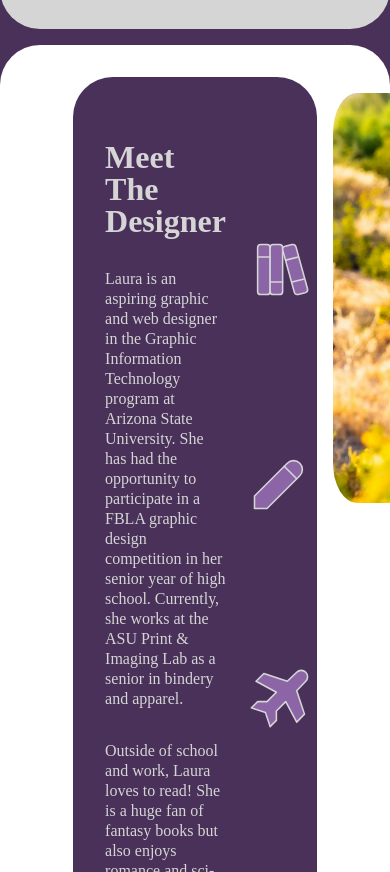
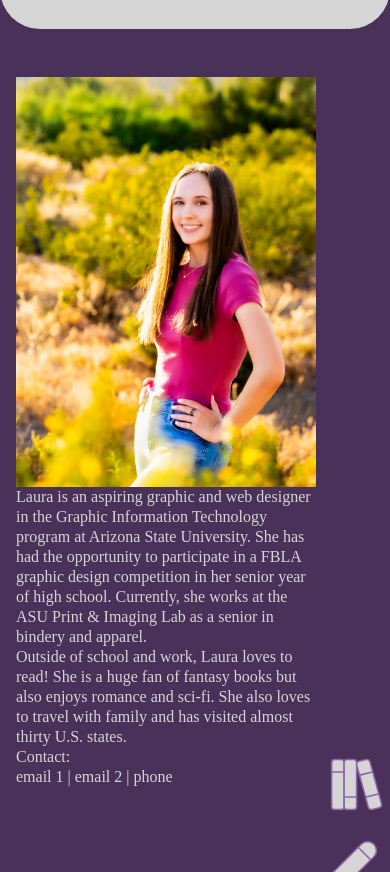
Before and after one commit to larichte/lardesigns.portfolio, a plain HTML site: page index.html in a window 390 px wide. Shown: the part 163-1035 px from the top of the page. Drawn offline with Linux system fonts and the light colour scheme.

Commit message:
made the bio an aside
made the bio an aside

```diff
--- a/index.html
+++ b/index.html
@@ -24,8 +24,7 @@
         </nav>
     </header>
 
-    <main>
-        <section id="bio">
+    <aside id="bio">
             <h2>Meet The Designer</h2>
             <img src="images/bio.jpg" alt="picture of Laura Richter" width="300px">
             <!--Add a bio here about college and design passion.-->
@@ -40,8 +39,8 @@
             width="75"
             height="75"
             viewBox="0 0 24 24"
-            fill="#8C65A6"
-            stroke="#D6D5D6"
+            fill="#D6D5D6"
+            stroke="#8C65A6"
             stroke-width=".5"
             stroke-linecap="round"
             stroke-linejoin="round"
@@ -60,8 +59,8 @@
             width="75"
             height="75"
             viewBox="0 0 24 24"
-            fill="#8C65A6"
-            stroke="#D6D5D6"
+            fill="#D6D5D6"
+            stroke="#8C65A6"
             stroke-width=".5"
             stroke-linecap="round"
             stroke-linejoin="round"
@@ -75,8 +74,8 @@
             width="75"
             height="75"
             viewBox="0 0 24 24"
-            fill="#8C65A6"
-            stroke="#D6D5D6"
+            fill="#D6D5D6"
+            stroke="#8C65A6"
             stroke-width=".5"
             stroke-linecap="round"
             stroke-linejoin="round"
@@ -89,8 +88,8 @@
             width="75"
             height="75"
             viewBox="0 0 24 24"
-            fill="#8C65A6"
-            stroke="#D6D5D6"
+            fill="#D6D5D6"
+            stroke="#8C65A6"
             stroke-width=".5"
             stroke-linecap="round"
             stroke-linejoin="round"
@@ -100,8 +99,8 @@
             <path d="M12 4l1.465 1.638a2 2 0 1 1 -3.015 .099l1.55 -1.737z" />
             </svg>
         </section>
-        </section>
-
+    </aside>
+    <main>
         <section id="best">
         <h2>Recent Projects</h2>
             <ul>
--- a/styles.css
+++ b/styles.css
@@ -1,4 +1,7 @@
 /*CSS Styles by Laura A. Richter*/
+
+/*Figma Wireframes:
+https://www.figma.com/design/PPFQ5mPA98ufTXcsIx3daA/Portfolio?node-id=0-1&p=f&t=3RnJYRX48uhP2k91-0*/
 
 /*!!!!!!!!!Use Bell MT font - matches logo!!!!!!!!!!!!!*/
 
@@ -122,6 +125,22 @@ header nav ul li:hover{
 	transform: scale(1.1, 1.1);
 }
 
+/*Aside Styles*/
+aside{
+	margin: 1rem;
+	color: var(--silver);
+	display: grid;
+	grid-template-columns: 1fr 1fr 1fr;
+}
+
+aside h2{
+	grid-column: 1/4;
+}
+
+aside p{
+	grid-column: 1/2;
+}
+
 main{
 	margin: 1rem 0;
 	padding: 2rem;
@@ -129,6 +148,8 @@ main{
 	border-radius: 40px;
 }
 
+/*
+<--Switch the bio section back to be in main instead of aside if use this-->
 #bio{
 	display: grid;
 	grid-template-columns: auto auto auto;
@@ -164,6 +185,7 @@ main #bio img{
 	align-items: right;
 	padding-left: 1rem;
 }
+*/
 
 h2{
 	font-size: 2em;
@@ -223,5 +245,21 @@ footer{
 
 /*Media Queries*/
 @media screen and (max-width:480px){}
-@media screen and (max-width:900px){}
-@media screen and (max-width:1263px){}
+@media screen and (max-width:768px){}
+@media screen and (max-width:1025px){
+/*Aside Styles*/
+aside{
+	margin: 1rem;
+	color: var(--silver);
+	display: grid;
+	grid-template-columns: 1fr 1fr 1fr;
+}
+
+aside h2{
+	grid-column: 1/4;
+}
+
+aside p{
+	grid-column: 1/2;
+}
+}
```
